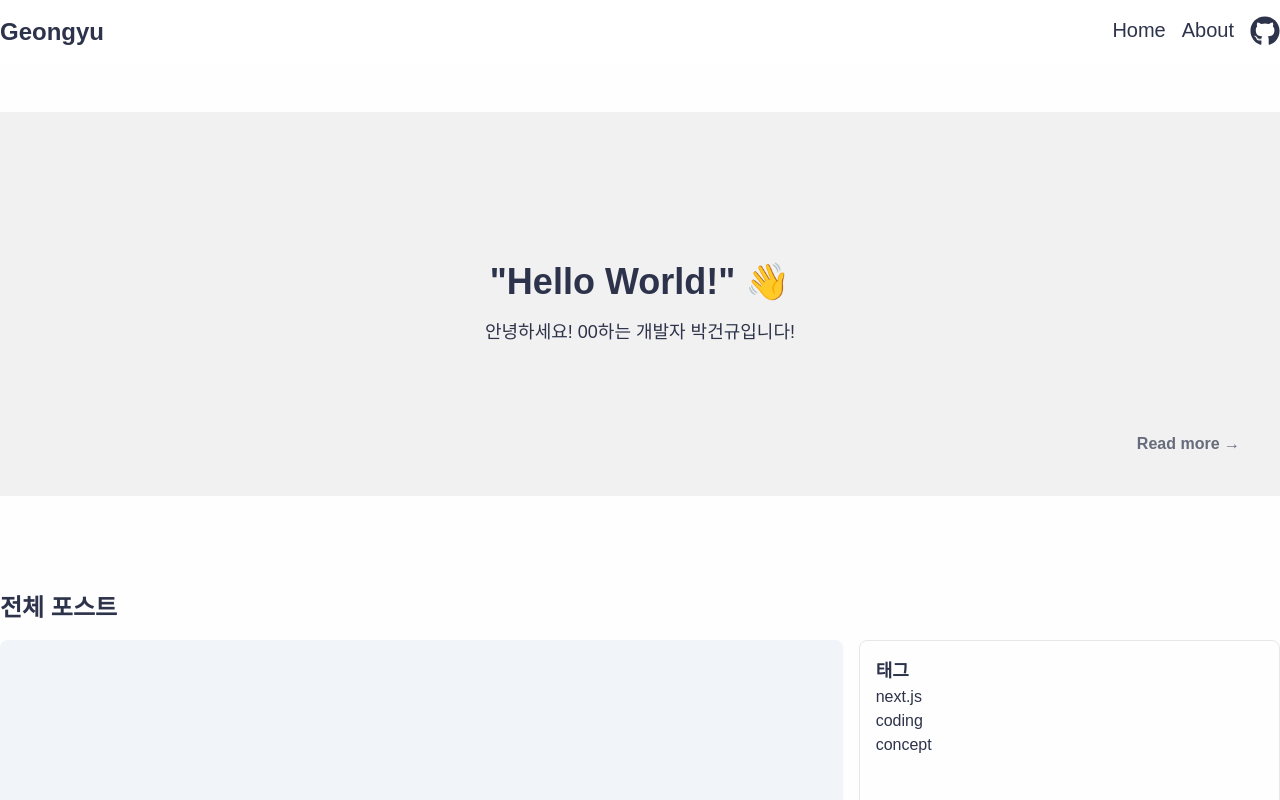
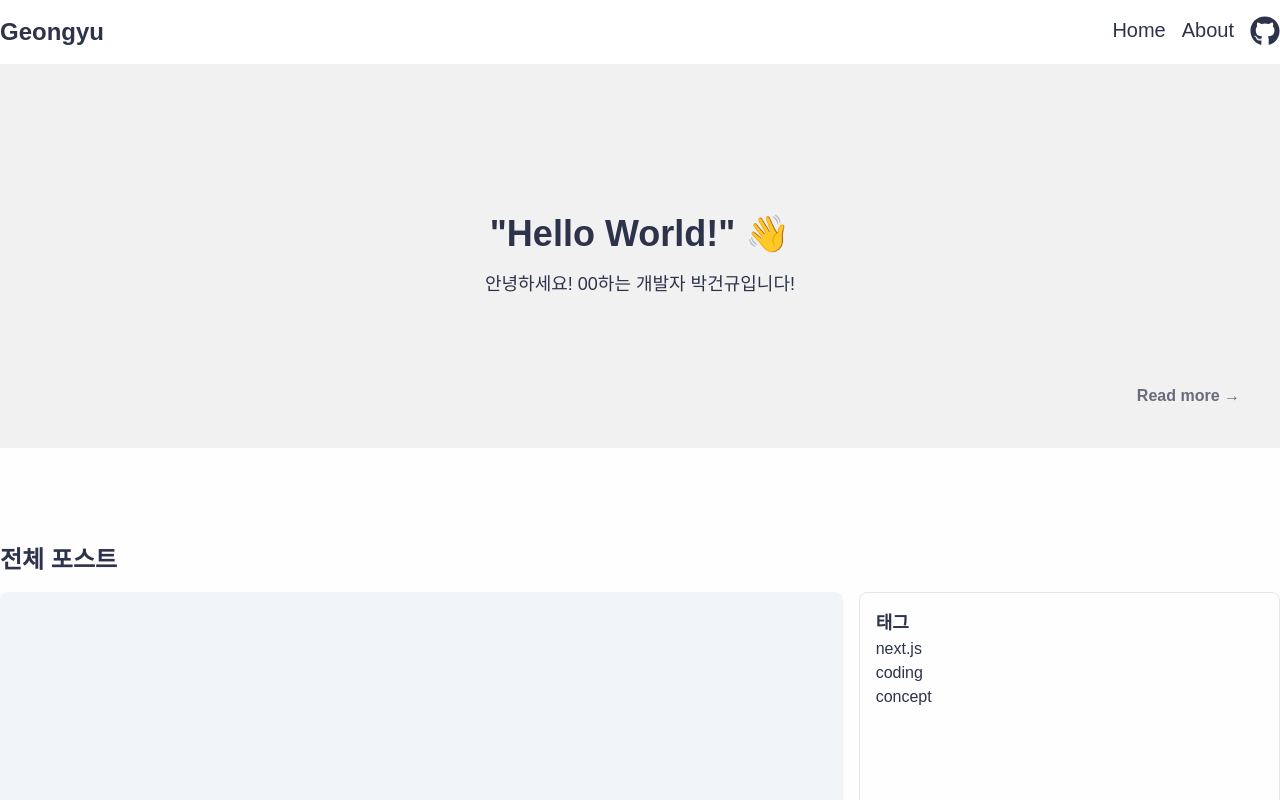
Before and after one commit to geongyu09/blog, a Next.js app: page / in a window 1280 px wide. Shown: the top 800 px of the page. Built offline with nearby package versions, Linux system fonts and the light colour scheme; a web font is replaced by a local one.

Commit message:
feat: HomeBanner 추가
#6

```diff
--- a/src/app/page.tsx
+++ b/src/app/page.tsx
@@ -2,9 +2,8 @@ import Container from '@/components/common/layout/Container';
 import Gap from '@/components/common/layout/Gap';
 import SplitLayout from '@/components/common/layout/SplitLayout';
 import Tag from '@/components/common/tag';
-
-import Banner from '@/components/feature/Home/HomeBanner';
-import MonitoringEmbedSection from '@/components/feature/Home/MonitoringEmbedSection';
+import HomeBanner from '@/components/feature/Home/HomeBanner';
+// import MonitoringEmbedSection from '@/components/feature/Home/MonitoringEmbedSection';
 import Posts from '@/components/feature/Home/Posts';
 import SideBarMenu from '@/components/feature/Home/SideBarMenu';
 import Link from 'next/link';
@@ -15,19 +14,9 @@ interface HomeProps {
 export default function Home({ searchParams: { tag } }: HomeProps) {
   return (
     <>
-      <Gap size={12} />
-      {/* <Container>
-        <div className="text-center h-80 flex flex-col justify-center">
-          <h1 className="text-4xl font-bold">"Hello World!" 👋</h1>
-          <Gap size={4} />
-          <p className="text-lg">안녕하세요! 00하는 개발자 박건규입니다!</p>
-        </div>
-      </Container> */}
-
-      <Banner />
+      <HomeBanner />
       <Gap size={12} />
       <Container>
-        {/* <MonitoringEmbedSection /> */}
         <Gap size={12} />
 
         <h2 className="text-2xl font-bold">전체 포스트</h2>
--- a/src/components/feature/Home/HomeBanner/index.tsx
+++ b/src/components/feature/Home/HomeBanner/index.tsx
@@ -1,20 +1,21 @@
 import Container from '@/components/common/layout/Container';
 import Gap from '@/components/common/layout/Gap';
+import Link from 'next/link';
 
-export default function Banner() {
+export default function HomeBanner() {
   return (
     <div className="bg-[#f1f1f1] group select-none">
       <Container>
-        <div className="relative">
+        <Link href="/portfolio" className="relative">
           <div className="h-96 text-center flex flex-col justify-center group-hover:scale-105 transition-transform">
-            <h1 className="text-4xl font-bold">"Hello World!" 👋</h1>
+            <h1 className="text-4xl font-bold">&quot;Hello World!&quot; 👋</h1>
             <Gap size={4} />
             <p className="text-lg">안녕하세요! 00하는 개발자 박건규입니다!</p>
           </div>
           <span className="font-semibold opacity-70 group-hover:opacity-100 transition absolute right-10 bottom-10 cursor-pointer">
             Read more &rarr;
           </span>
-        </div>
+        </Link>
       </Container>
     </div>
   );
```
